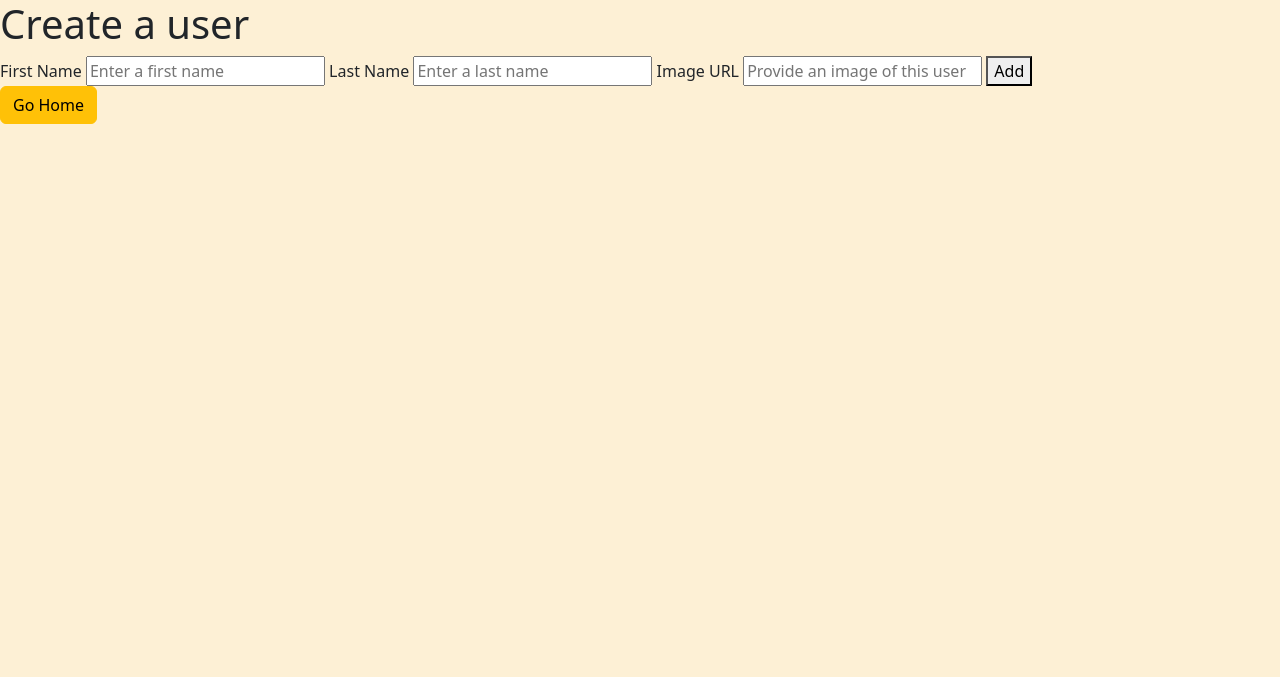
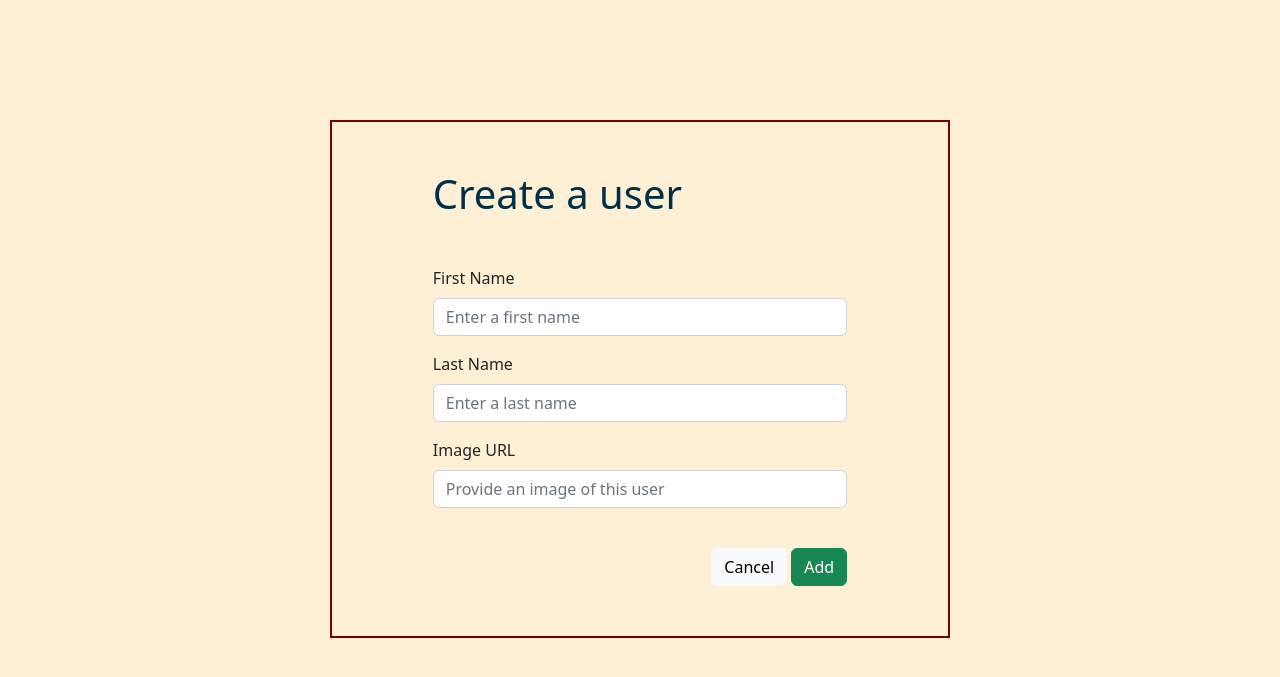
Before and after one commit to bukkicsilla/SpringBoardExercises, a Flask app: page /users/new in a window 1280 px wide. Shown: the top 677 px of the page. Run offline with Flask 2, Linux system fonts and the light colour scheme.

Commit message:
more styling added

```diff
--- a/SQL/flask-blogly/static/styles/blogly.css
+++ b/SQL/flask-blogly/static/styles/blogly.css
@@ -1,17 +1,55 @@
 body {
+  padding: 20px;
   background-color: #fdf0d5;
 }
 img {
   width: 20rem;
 }
+main {
+  position: absolute;
+  top: 200px;
+  left: 400px;
+}
+section {
+  position: absolute;
+  top: 150px;
+  left: 300px;
+}
+h1,
+h3 {
+  color: #003049;
+}
+a {
+  color: #669bbc;
+}
+span {
+  float: right;
+}
+
 .form_modif {
   display: inline-block;
 }
+.newedit,
+h1 {
+  width: 70%;
+  margin: 0 auto;
+}
 .invalid {
-  background-color: crimson;
-  color: snow;
+  background-color: #c1121f;
+  color: #fdf0d5;
   width: 50%;
   padding: 10px 20px;
   border-radius: 8px;
   margin: 0 auto;
 }
+.container {
+  width: 50%;
+  margin: 100px auto 0;
+  padding-bottom: 50px;
+  border: 2px solid #780000;
+  display: flex;
+  flex-direction: column;
+}
+.buttons {
+  float: right;
+}
--- a/SQL/flask-blogly/templates/base.html
+++ b/SQL/flask-blogly/templates/base.html
@@ -18,7 +18,8 @@
   </head>
   <body>
     {% for category, msg in get_flashed_messages(with_categories=true) %}
-    <h2 class="{{category}}">{{msg}}</h2>
+    <h2 class="{{category}}">{{msg}}<span>x</span></h2>
     {% endfor %} {% block content %} {% endblock %}
+    <script src="{{ url_for('static', filename='scripts/blogly.js')}}"></script>
   </body>
 </html>
--- a/SQL/flask-blogly/templates/new_user.html
+++ b/SQL/flask-blogly/templates/new_user.html
@@ -1,32 +1,43 @@
 {% extends 'base.html' %} {% block title %} Add user {% endblock %} {% block
 content %}
-<h1>Create a user</h1>
+<div class="container">
+  <h1 class="my-5 pl-5">Create a user</h1>
 
-<form action="/users/new" method="POST">
-  <label for="first">First Name</label>
+  <form class="newedit" action="/users/new" method="POST">
+    <div class="mb-3">
+      <label for="first" class="form-label">First Name</label>
       <input
+        class="form-control"
         type="text"
         id="first"
         name="first_name"
         placeholder="Enter a first name"
       />
-  <label for="last">Last Name</label>
+    </div>
+    <div class="mb-3">
+      <label for="last" class="form-label">Last Name</label>
       <input
+        class="form-control"
         type="text"
         id="last"
         name="last_name"
         placeholder="Enter a last name"
       />
-  <label for="url">Image URL</label>
+    </div>
+    <div class="mb-3">
+      <label for="url" class="form-label">Image URL</label>
       <input
+        class="form-control"
         type="text"
         id="url"
         name="image_url"
         placeholder="Provide an image of this user"
       />
-  <button>Add</button>
+    </div>
+    <div class="buttons mt-4">
+      <a class="btn btn-light" href="/users">Cancel</a>
+      <button class="btn btn-success">Add</button>
+    </div>
   </form>
-<div>
-  <a class="btn btn-warning" href="/users">Go Home</a>
 </div>
 {% endblock %}
--- a/SQL/flask-blogly/templates/users.html
+++ b/SQL/flask-blogly/templates/users.html
@@ -1,5 +1,6 @@
 {% extends 'base.html' %} {% block title %} Users {% endblock %} {% block
 content %}
+<main>
   <h1>Users</h1>
   <ul>
     {% for user in users %}
@@ -8,5 +9,7 @@ content %}
     </li>
     {% endfor %}
   </ul>
+
   <a href="/users/new" class="btn btn-success">Add user</a>
+</main>
 {% endblock %}
```
Also changed, not shown: SQL/flask-blogly/templates/edit_user.html (+19 -8 lines), SQL/flask-blogly/templates/user.html (+7 -6 lines). Lines whose indentation alone changed are shown as unchanged.
